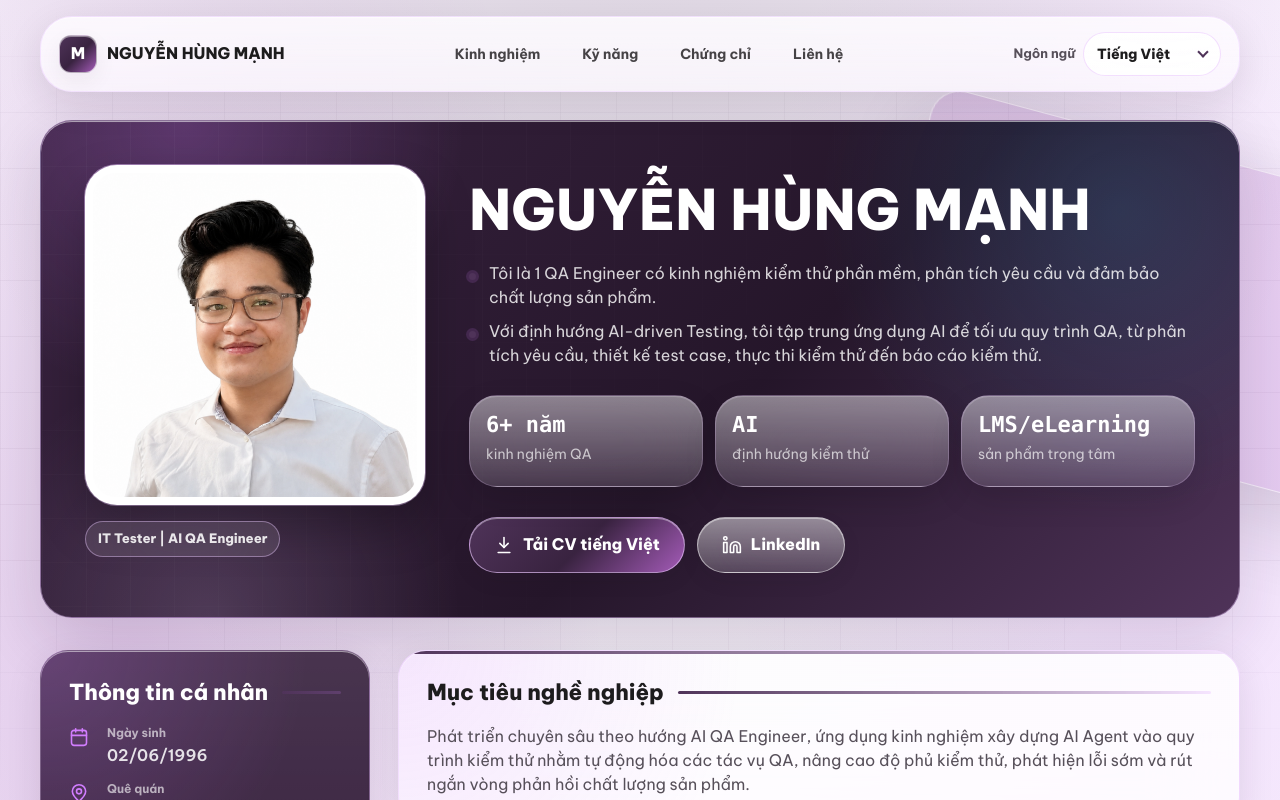
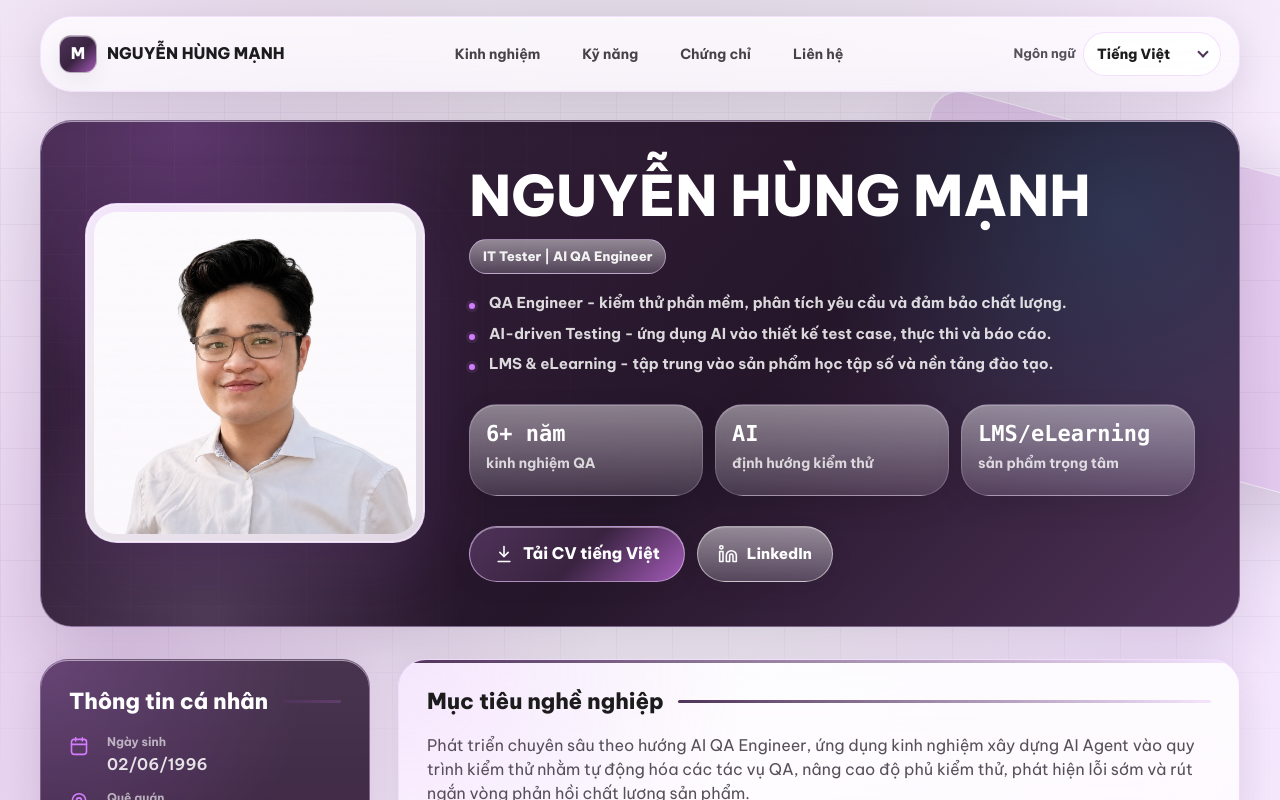
Before and after one commit to hungmanh0206/nguyenhungmanh-cv, a Next.js app: page / in a window 1280 px wide. Shown: the top 800 px of the page. Built offline with nearby package versions, Linux system fonts and the light colour scheme.

Commit message:
Polish hero presentation

```diff
--- a/app/globals.css
+++ b/app/globals.css
@@ -448,33 +448,61 @@ p {
 
 .hero-media {
   display: grid;
-  align-content: start;
-  gap: 16px;
-}
-
-.hero-media img {
+  align-content: center;
+}
+
+.hero-portrait {
+  position: relative;
+  overflow: hidden;
   width: 100%;
   aspect-ratio: 1;
-  border: 8px solid rgba(255, 255, 255, 0.88);
+  padding: 8px;
+  border: 1px solid rgba(234, 200, 254, 0.62);
   border-radius: var(--radius-xl);
-  background: var(--white);
+  background:
+    radial-gradient(circle at 18% 10%, rgba(234, 200, 254, 0.42), transparent 36%),
+    linear-gradient(145deg, rgba(254, 251, 255, 0.96), rgba(244, 237, 247, 0.9));
+  box-shadow:
+    0 20px 44px rgba(37, 22, 42, 0.2),
+    0 0 0 1px rgba(255, 255, 255, 0.44) inset,
+    0 18px 70px rgba(209, 125, 254, 0.14);
+  backdrop-filter: var(--frosted-blur);
+}
+
+.hero-portrait::after {
+  position: absolute;
+  inset: 8px;
+  border-radius: calc(var(--radius-xl) - 10px);
+  background: linear-gradient(180deg, rgba(249, 240, 255, 0.16), rgba(234, 200, 254, 0.08));
+  mix-blend-mode: multiply;
+  pointer-events: none;
+  content: "";
+}
+
+.hero-portrait img {
+  width: 100%;
+  height: 100%;
+  border-radius: calc(var(--radius-xl) - 10px);
+  background: #fbf7ff;
   object-fit: cover;
-  box-shadow:
-    0 22px 48px rgba(0, 0, 0, 0.26),
-    0 0 0 1px rgba(234, 200, 254, 0.5);
-}
-
-.hero-media span {
+  box-shadow: 0 0 0 1px rgba(234, 200, 254, 0.24) inset;
+  filter: saturate(0.98) contrast(0.99);
+}
+
+.hero-role {
   display: inline-flex;
   width: fit-content;
   max-width: 100%;
   align-items: center;
-  min-height: 32px;
-  padding: 7px 12px;
-  border: 1px solid rgba(234, 200, 254, 0.42);
+  min-height: 34px;
+  margin-top: 12px;
+  padding: 7px 13px;
+  border: 1px solid rgba(234, 200, 254, 0.5);
   border-radius: var(--radius-pill);
-  background: rgba(255, 255, 255, 0.1);
-  color: rgba(255, 255, 255, 0.88);
+  background:
+    var(--frosted-highlight),
+    rgba(255, 255, 255, 0.11);
+  color: rgba(255, 255, 255, 0.92);
   font-size: 13px;
   font-weight: 800;
   letter-spacing: 0;
@@ -488,7 +516,6 @@ p {
 }
 
 .hero-copy h1 {
-  margin-top: 14px;
   color: var(--white);
   font-size: 56px;
   font-weight: 800;
@@ -499,12 +526,13 @@ p {
 
 .hero-intro {
   display: grid;
-  gap: 10px;
-  max-width: 720px;
-  margin: 20px 0 0;
+  gap: 8px;
+  max-width: 680px;
+  margin: 18px 0 0;
   padding: 0;
-  color: rgba(255, 255, 255, 0.82);
-  font-size: 16px;
+  color: rgba(255, 255, 255, 0.84);
+  font-size: 15px;
+  font-weight: 650;
   list-style: none;
 }
 
@@ -517,11 +545,11 @@ p {
   position: absolute;
   top: 0.75em;
   left: 0;
-  width: 7px;
-  height: 7px;
+  width: 6px;
+  height: 6px;
   border-radius: 50%;
-  background: var(--brand);
-  box-shadow: 0 0 0 3px rgba(209, 125, 254, 0.14);
+  background: var(--color-iris-light);
+  box-shadow: 0 0 0 3px rgba(209, 125, 254, 0.12);
   content: "";
 }
 
@@ -539,8 +567,8 @@ p {
   border-radius: var(--radius-lg);
   background:
     var(--frosted-highlight),
-    rgba(255, 255, 255, 0.08);
-  box-shadow: 0 12px 32px rgba(0, 0, 0, 0.12), 0 1px 0 rgba(255, 255, 255, 0.18) inset;
+    rgba(255, 255, 255, 0.07);
+  box-shadow: 0 10px 28px rgba(0, 0, 0, 0.1), 0 1px 0 rgba(255, 255, 255, 0.18) inset;
   backdrop-filter: var(--frosted-blur);
 }
 
@@ -556,8 +584,9 @@ p {
 .hero-stats span {
   display: block;
   margin-top: 6px;
-  color: rgba(255, 255, 255, 0.68);
+  color: rgba(255, 255, 255, 0.78);
   font-size: 14px;
+  font-weight: 700;
 }
 
 .hero-actions {
@@ -619,6 +648,13 @@ p {
   backdrop-filter: var(--frosted-blur);
 }
 
+.hero-actions .button-outline {
+  min-height: 50px;
+  padding: 13px 20px;
+  font-size: 15px;
+  box-shadow: 0 8px 22px rgba(37, 22, 42, 0.1), 0 1px 0 rgba(255, 255, 255, 0.18) inset;
+}
+
 .button-outline:hover {
   border-color: rgba(234, 200, 254, 0.78);
   background:
@@ -1491,11 +1527,10 @@ time,
   }
 
   .hero-media {
-    grid-template-columns: 240px minmax(0, 1fr);
-    align-items: end;
-  }
-
-  .hero-media img {
+    justify-items: start;
+  }
+
+  .hero-portrait {
     max-width: 240px;
   }
 
@@ -1554,14 +1589,18 @@ time,
     gap: 12px;
   }
 
-  .hero-media img {
+  .hero-portrait {
     width: min(220px, 100%);
-    border-width: 6px;
+    padding: 6px;
   }
 
   .hero-copy h1 {
     margin-top: 4px;
     font-size: 34px;
+  }
+
+  .hero-role {
+    margin-top: 10px;
   }
 
   .hero-intro {
@@ -1572,8 +1611,8 @@ time,
 
   .hero-stats {
     grid-template-columns:
-      minmax(76px, 0.75fr)
-      minmax(76px, 0.75fr)
+      minmax(88px, 0.88fr)
+      minmax(66px, 0.62fr)
       minmax(128px, 1.5fr);
     gap: 8px;
     margin-top: 22px;
--- a/app/page.tsx
+++ b/app/page.tsx
@@ -37,8 +37,9 @@ const content = {
     heroBadge: "IT Tester | AI QA Engineer",
     name: "NGUYỄN HÙNG MẠNH",
     intro: [
-      "Tôi là 1 QA Engineer có kinh nghiệm kiểm thử phần mềm, phân tích yêu cầu và đảm bảo chất lượng sản phẩm.",
-      "Với định hướng AI-driven Testing, tôi tập trung ứng dụng AI để tối ưu quy trình QA, từ phân tích yêu cầu, thiết kế test case, thực thi kiểm thử đến báo cáo kiểm thử.",
+      "QA Engineer - kiểm thử phần mềm, phân tích yêu cầu và đảm bảo chất lượng.",
+      "AI-driven Testing - ứng dụng AI vào thiết kế test case, thực thi và báo cáo.",
+      "LMS & eLearning - tập trung vào sản phẩm học tập số và nền tảng đào tạo.",
     ],
     ctaPrimary: "Tải CV tiếng Việt",
     ctaSecondary: "LinkedIn",
@@ -257,8 +258,9 @@ const content = {
     heroBadge: "IT Tester | AI QA Engineer",
     name: "NGUYEN HUNG MANH",
     intro: [
-      "I am a QA Engineer with experience in software testing, requirement analysis, and product quality assurance.",
-      "With an AI-driven Testing direction, I focus on applying AI to optimize QA workflows, from requirement analysis, test case design, and test execution to test reporting.",
+      "QA Engineer - software testing, requirement analysis, and quality assurance.",
+      "AI-driven Testing - applying AI to test design, execution, and reporting.",
+      "LMS & eLearning - focused on digital learning products and training platforms.",
     ],
     ctaPrimary: "Download English CV",
     ctaSecondary: "LinkedIn",
@@ -671,11 +673,13 @@ export default function Home() {
       <main>
         <section className="hero-section" aria-labelledby="hero-title">
           <div className="hero-media">
-            <img src="/manh-profile.png" alt={t.name} />
-            <span>{t.heroBadge}</span>
+            <div className="hero-portrait">
+              <img src="/manh-profile.png" alt={t.name} />
+            </div>
           </div>
           <div className="hero-copy">
             <h1 id="hero-title">{t.name}</h1>
+            <span className="hero-role">{t.heroBadge}</span>
             <ul className="hero-intro">
               {t.intro.map((item) => (
                 <li key={item}>{item}</li>
```
